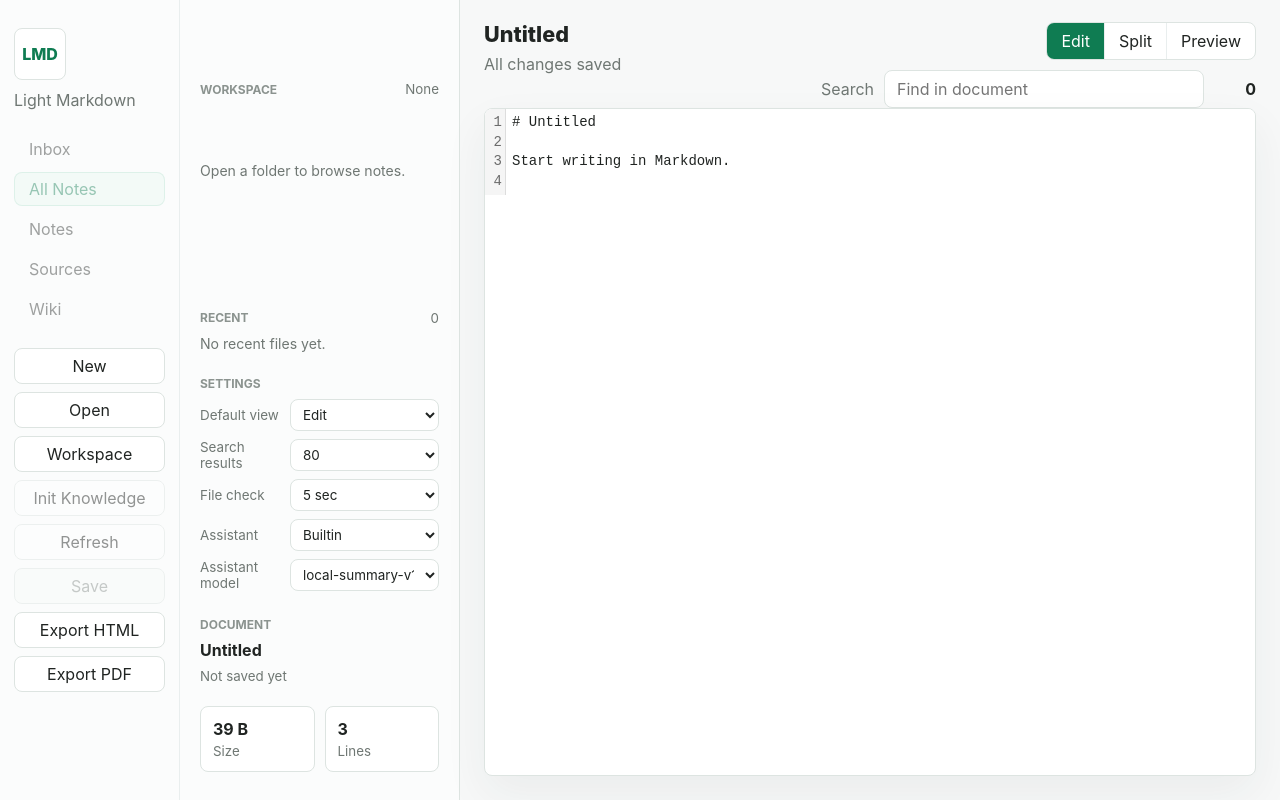
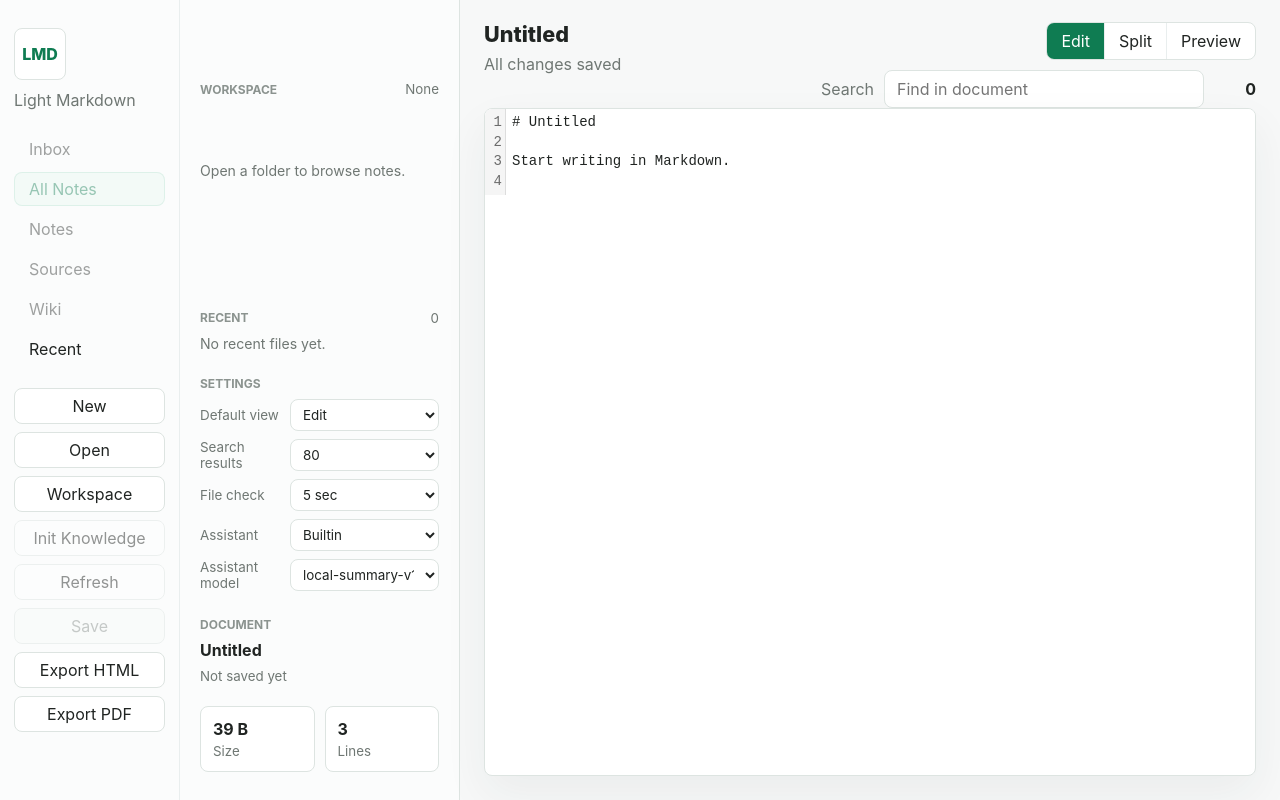
Before and after one commit to TaylorChen/lmd, a React (Vite) app: page / in a window 1280 px wide. Built offline with nearby package versions, Linux system fonts and the light colour scheme; what markdown-it-task-lists would draw is missing.

Commit message:
Add library navigation filters

```diff
--- a/src/App.tsx
+++ b/src/App.tsx
@@ -21,6 +21,7 @@ import type {
   DocumentKnowledge,
   EditorMode,
   KnowledgeLintReport,
+  LibrarySection,
   LineRange,
   MarkdownDocument,
   Notice,
@@ -61,6 +62,7 @@ export default function App() {
   const [workspaceQuery, setWorkspaceQuery] = useState("");
   const [workspaceMatches, setWorkspaceMatches] = useState<SearchMatch[]>([]);
   const [workspaceSearchActive, setWorkspaceSearchActive] = useState(false);
+  const [librarySection, setLibrarySection] = useState<LibrarySection>("all-notes");
   const [recentFiles, setRecentFiles] = useState<RecentFile[]>(() => readRecentFiles());
   const [settings, setSettings] = useState(() => readSettings());
   const [assistantCatalog, setAssistantCatalog] = useState<AssistantCatalog>(defaultAssistantCatalog);
@@ -84,6 +86,17 @@ export default function App() {
   const canPageForward = isLarge && visibleEndLine < lineCount;
 
   const extensions = useEditorExtensions(isLarge, readOnly, visibleStartLine);
+  const workspaceFiles = useMemo(() => {
+    if (!workspace) return [];
+
+    return workspace.files.filter((file) => {
+      if (librarySection === "notes") return file.relativePath.startsWith("notes/");
+      if (librarySection === "sources") return file.relativePath.startsWith("sources/");
+      if (librarySection === "wiki") return file.relativePath.startsWith("wiki/");
+      if (librarySection === "inbox") return file.relativePath.startsWith("wiki/inbox/");
+      return true;
+    });
+  }, [librarySection, workspace]);
 
   useEffect(() => {
     let cancelled = false;
@@ -667,6 +680,12 @@ export default function App() {
         busy={busy}
         workspace={workspace}
         isDirty={isDirty}
+        activeSection={librarySection}
+        onSectionChange={(section) => {
+          setLibrarySection(section);
+          setWorkspaceSearchActive(false);
+          setWorkspaceMatches([]);
+        }}
         onNew={() => void handleNew()}
         onOpen={() => void handleOpen()}
         onOpenWorkspace={() => void handleOpenWorkspace()}
@@ -680,6 +699,8 @@ export default function App() {
       <WorkspaceListPanel
         busy={busy}
         workspace={workspace}
+        librarySection={librarySection}
+        workspaceFiles={workspaceFiles}
         workspaceQuery={workspaceQuery}
         workspaceMatches={workspaceMatches}
         workspaceSearchActive={workspaceSearchActive}
--- a/src/components/LibraryRail.tsx
+++ b/src/components/LibraryRail.tsx
@@ -1,9 +1,11 @@
-import type { Workspace } from "../types";
+import type { LibrarySection, Workspace } from "../types";
 
 type LibraryRailProps = {
   busy: boolean;
   workspace: Workspace | null;
   isDirty: boolean;
+  activeSection: LibrarySection;
+  onSectionChange: (section: LibrarySection) => void;
   onNew: () => void;
   onOpen: () => void;
   onOpenWorkspace: () => void;
@@ -14,18 +16,21 @@ type LibraryRailProps = {
   onExportPdf: () => void;
 };
 
-const libraryItems = [
-  { id: "inbox", label: "Inbox" },
-  { id: "all-notes", label: "All Notes" },
-  { id: "notes", label: "Notes" },
-  { id: "sources", label: "Sources" },
-  { id: "wiki", label: "Wiki" },
+const libraryItems: Array<{ id: LibrarySection; label: string; requiresWorkspace: boolean }> = [
+  { id: "inbox", label: "Inbox", requiresWorkspace: true },
+  { id: "all-notes", label: "All Notes", requiresWorkspace: true },
+  { id: "notes", label: "Notes", requiresWorkspace: true },
+  { id: "sources", label: "Sources", requiresWorkspace: true },
+  { id: "wiki", label: "Wiki", requiresWorkspace: true },
+  { id: "recent", label: "Recent", requiresWorkspace: false },
 ];
 
 export function LibraryRail({
   busy,
   workspace,
   isDirty,
+  activeSection,
+  onSectionChange,
   onNew,
   onOpen,
   onOpenWorkspace,
@@ -47,8 +52,9 @@ export function LibraryRail({
           <button
             type="button"
             key={item.id}
-            className={item.id === "all-notes" ? "active" : ""}
-            disabled={!workspace}
+            className={item.id === activeSection ? "active" : ""}
+            disabled={item.requiresWorkspace && !workspace}
+            onClick={() => onSectionChange(item.id)}
           >
             {item.label}
           </button>
--- a/src/components/WorkspaceListPanel.tsx
+++ b/src/components/WorkspaceListPanel.tsx
@@ -3,6 +3,7 @@ import type {
   AppSettings,
   AssistantCatalog,
   EditorMode,
+  LibrarySection,
   RecentFile,
   SearchMatch,
   Workspace,
@@ -12,6 +13,8 @@ import type {
 type WorkspaceListPanelProps = {
   busy: boolean;
   workspace: Workspace | null;
+  librarySection: LibrarySection;
+  workspaceFiles: WorkspaceFile[];
   workspaceQuery: string;
   workspaceMatches: SearchMatch[];
   workspaceSearchActive: boolean;
@@ -35,6 +38,8 @@ type WorkspaceListPanelProps = {
 export function WorkspaceListPanel({
   busy,
   workspace,
+  librarySection,
+  workspaceFiles,
   workspaceQuery,
   workspaceMatches,
   workspaceSearchActive,
@@ -61,16 +66,50 @@ export function WorkspaceListPanel({
   const selectedProvider =
     assistantCatalog.providers.find((provider) => provider.id === settings.assistantProvider) ??
     assistantCatalog.providers[0];
+  const sectionLabel = {
+    inbox: "Inbox",
+    "all-notes": "Workspace",
+    notes: "Notes",
+    sources: "Sources",
+    wiki: "Wiki",
+    recent: "Recent",
+  }[librarySection];
 
   return (
     <aside className="workspace-list-panel" aria-label="Workspace notes">
       <div className="workspace-panel">
         <div className="workspace-header">
-          <span className="label">Workspace</span>
-          <small>{workspace ? `${workspace.files.length.toLocaleString()} files` : "None"}</small>
+          <span className="label">{sectionLabel}</span>
+          <small>
+            {librarySection === "recent"
+              ? `${recentFiles.length.toLocaleString()} files`
+              : workspace
+                ? `${workspaceFiles.length.toLocaleString()} files`
+                : "None"}
+          </small>
         </div>
 
-        {workspace ? (
+        {librarySection === "recent" ? (
+          recentFiles.length > 0 ? (
+            <div className="file-list" aria-label="Workspace files">
+              {recentFiles.map((file) => (
+                <button
+                  type="button"
+                  key={file.path}
+                  className={`file-item ${file.path === path ? "active" : ""}`}
+                  onClick={() => onOpenRecentFile(file.path, file.name)}
+                  disabled={busy}
+                  title={file.path}
+                >
+                  <span>{file.name}</span>
+                  <small>Recent</small>
+                </button>
+              ))}
+            </div>
+          ) : (
+            <p className="empty-workspace">No recent files yet.</p>
+          )
+        ) : workspace ? (
           <>
             <strong title={workspace.rootPath}>{fileName(workspace.rootPath)}</strong>
             <small className={`workspace-mode ${workspace.knowledge.isInitialized ? "ready" : "pending"}`}>
@@ -114,8 +153,8 @@ export function WorkspaceListPanel({
                 ) : (
                   <p className="empty-workspace">No matches found.</p>
                 )
-              ) : workspace.files.length > 0 ? (
-                workspace.files.map((file) => (
+              ) : workspaceFiles.length > 0 ? (
+                workspaceFiles.map((file) => (
                   <button
                     type="button"
                     key={file.path}
@@ -129,7 +168,7 @@ export function WorkspaceListPanel({
                   </button>
                 ))
               ) : (
-                <p className="empty-workspace">No Markdown files found.</p>
+                <p className="empty-workspace">No Markdown files found in {sectionLabel}.</p>
               )}
             </div>
           </>
--- a/src/types.ts
+++ b/src/types.ts
@@ -40,6 +40,8 @@ export type WorkspaceFile = {
   name: string;
   byteSize: number;
 };
+
+export type LibrarySection = "inbox" | "all-notes" | "notes" | "sources" | "wiki" | "recent";
 
 export type Workspace = {
   rootPath: string;
```
Also changed, not shown: 1 other file (tests, documents, lock files or other folders).
